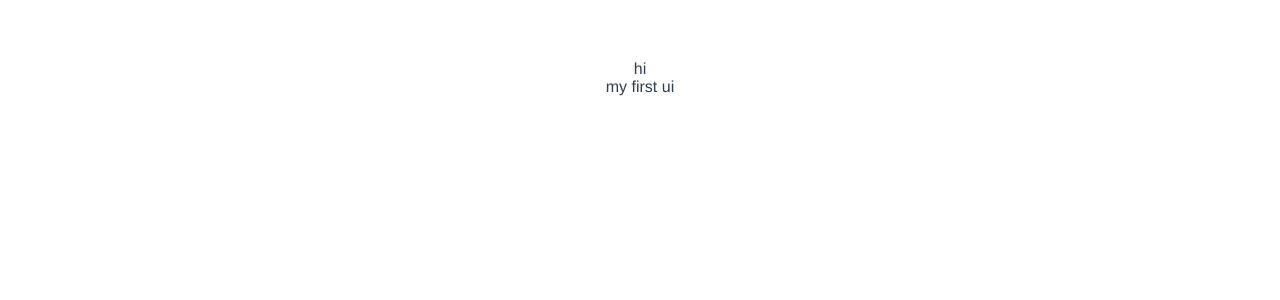
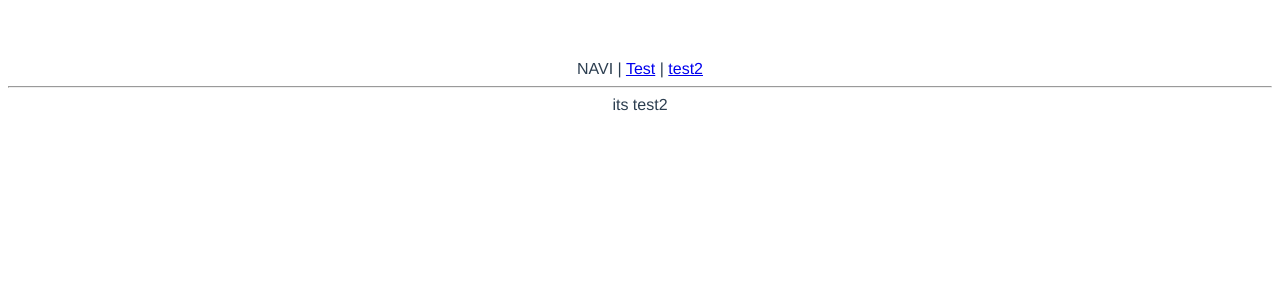
Before and after one commit to debugtheworldbot/viteUi, a Vue app: page /#/test2 in a window 1280 px wide. Shown: the top 300 px of the page. Built offline with nearby package versions, Linux system fonts and the light colour scheme.

Commit message:
vue router

```diff
--- a/index.html
+++ b/index.html
@@ -8,6 +8,6 @@
 </head>
 <body>
   <div id="app"></div>
-  <script type="module" src="/src/main.js"></script>
+  <script type="module" src="/src/main.ts"></script>
 </body>
 </html>
--- a/src/App.vue
+++ b/src/App.vue
@@ -1,6 +1,7 @@
 <template>
-  <div>hi</div>
-  <Test/>
+  <div>NAVI | <router-link to="/">Test</router-link> | <router-link to="/Test2">test2</router-link> </div>
+  <hr/>
+  <router-view />
 </template>
 
 <script>
@@ -8,8 +9,5 @@
 
 export default {
   name: 'App',
-  components: {
-    Test
-  }
 }
 </script>
--- /dev/null
+++ b/src/components/Test2.vue
@@ -0,0 +1,15 @@
+<template>
+    <div>
+        its test2
+    </div>
+</template>
+
+<script>
+    export default {
+        name: "test2"
+    }
+</script>
+
+<style scoped>
+
+</style>
--- a/src/main.js
+++ /dev/null
@@ -1,5 +0,0 @@
-import { createApp } from 'vue'
-import App from './App.vue'
-import './index.css'
-
-createApp(App).mount('#app')
--- /dev/null
+++ b/src/main.ts
@@ -0,0 +1,18 @@
+import {createApp} from 'vue'
+import App from './App.vue'
+import './index.css'
+import {createWebHashHistory, createRouter} from 'vue-router'
+import Test from "./components/Test.vue"
+import Test2 from "./components/Test2.vue"
+
+const history = createWebHashHistory()
+const router = createRouter({
+    history:history,
+    routes:[
+        {path:'/',component:Test},
+        {path:'/test2',component:Test2}
+    ]
+})
+const app=createApp(App)
+app.use(router)
+app.mount('#app')
--- /dev/null
+++ b/src/shim.d.ts
@@ -0,0 +1,4 @@
+declare module '*.vue' {
+    import Vue from 'vue';
+    export default Vue;
+}
```
Also changed, not shown: package.json (+4 -3 lines), 1 other file (tests, documents, lock files or other folders).
